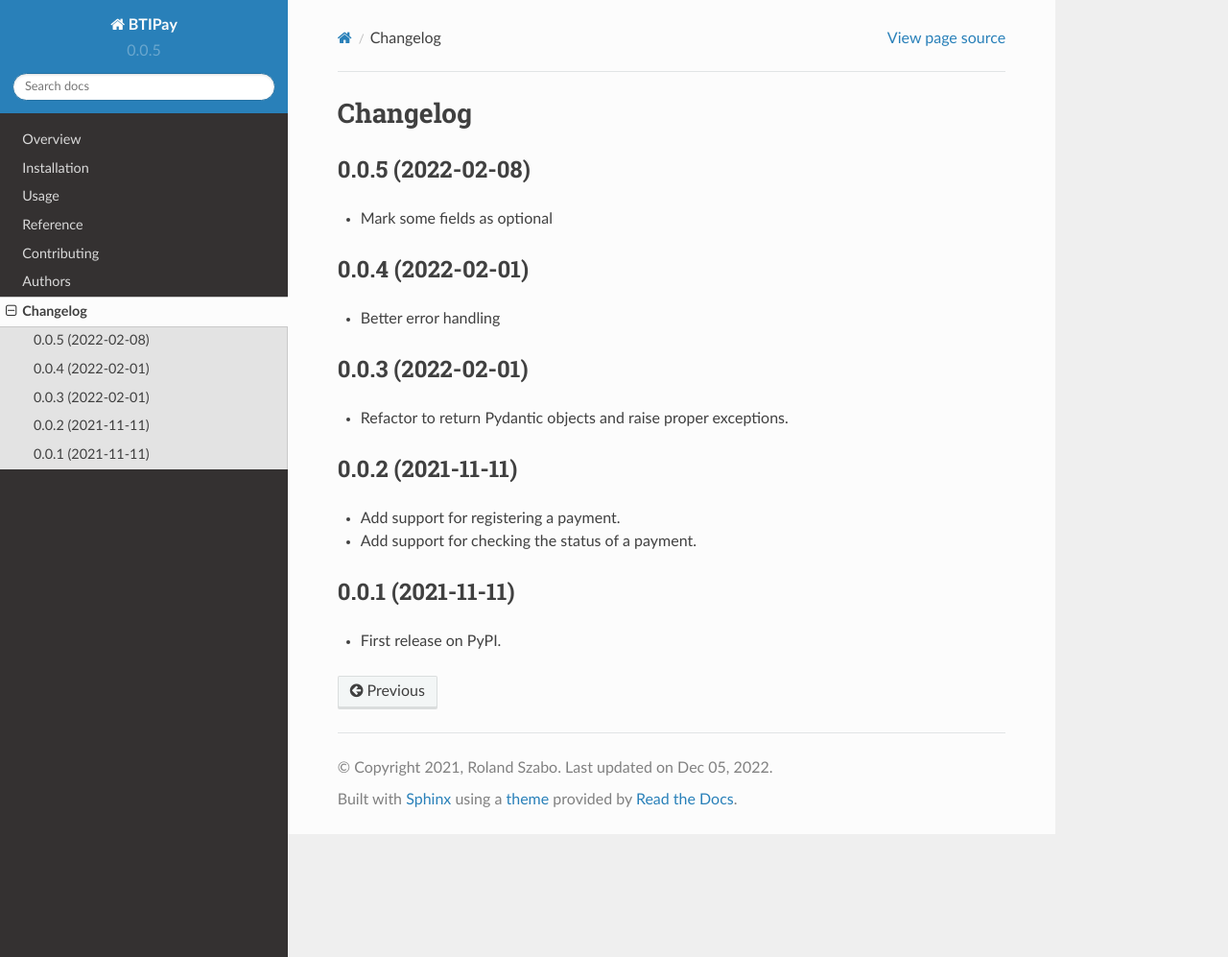
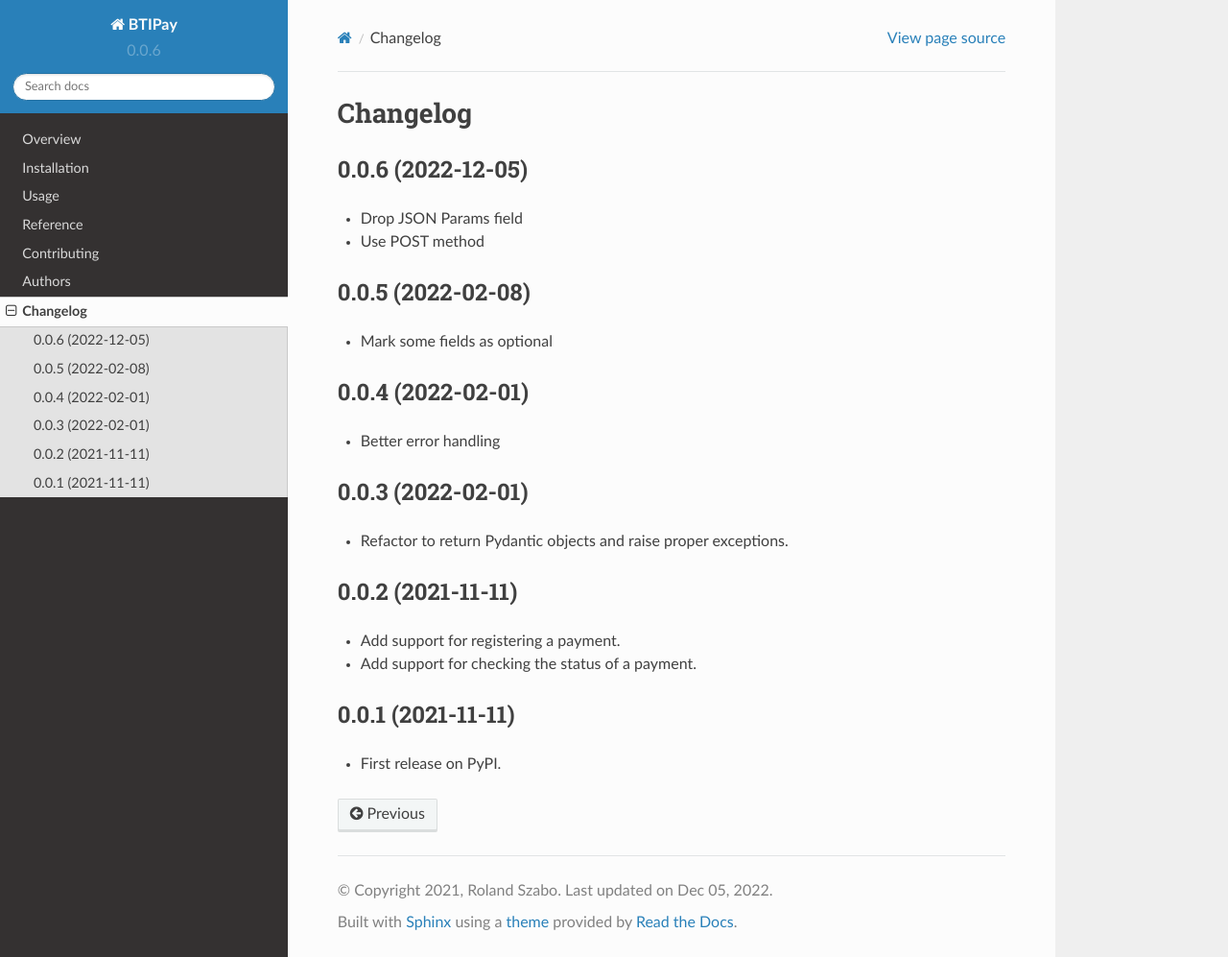
Before and after one commit to rolisz/pybtipay, a Sphinx documentation site: the page built from docs/changelog.rst, in a window 1280 px wide and 997 px high. Shown: the whole window at 96% size. Built offline with Sphinx 7.4.7 and the Read the Docs theme 2.0.0, drawn with Linux system fonts in a browser that asks for light colours.

Commit message:
Update changelog

```diff
--- a/CHANGELOG.rst
+++ b/CHANGELOG.rst
@@ -1,6 +1,11 @@
 
 Changelog
 =========
+0.0.6 (2022-12-05)
+------------------
+* Drop JSON Params field
+* Use POST method
+
 0.0.5 (2022-02-08)
 ------------------
 * Mark some fields as optional
--- a/README.rst
+++ b/README.rst
@@ -55,9 +55,9 @@ Overview
     :alt: Supported implementations
     :target: https://pypi.org/project/btipay
 
-.. |commits-since| image:: https://img.shields.io/github/commits-since/rolisz/pybtipay/v0.0.5.svg
+.. |commits-since| image:: https://img.shields.io/github/commits-since/rolisz/pybtipay/v0.0.6.svg
     :alt: Commits since latest release
-    :target: https://github.com/rolisz/pybtipay/compare/v0.0.5...master
+    :target: https://github.com/rolisz/pybtipay/compare/v0.0.6...master
 
 
 
--- a/docs/conf.py
+++ b/docs/conf.py
@@ -20,7 +20,7 @@ project = 'BTIPay'
 year = '2021'
 author = 'Roland Szabo'
 copyright = '{0}, {1}'.format(year, author)
-version = release = '0.0.5'
+version = release = '0.0.6'
 
 pygments_style = 'trac'
 templates_path = ['.']
--- a/setup.py
+++ b/setup.py
@@ -23,7 +23,7 @@ def read(*names, **kwargs):
 
 setup(
     name='btipay',
-    version='0.0.5',
+    version='0.0.6',
     license='MIT',
     description='Python package for using the Banca Transilvania iPay API.',
     long_description='%s\n%s' % (
--- a/src/btipay/__init__.py
+++ b/src/btipay/__init__.py
@@ -1 +1 @@
-__version__ = '0.0.5'
+__version__ = '0.0.6'
--- a/tbump.toml
+++ b/tbump.toml
@@ -1,7 +1,7 @@
 github_url = "https://github.com/rolisz/pybtipay/"
 
 [version]
-current = "0.0.5"
+current = "0.0.6"
 regex = '(?P<major>\d+)\.(?P<minor>\d+)\.(?P<patch>\d+)'
 
 [git]
```
